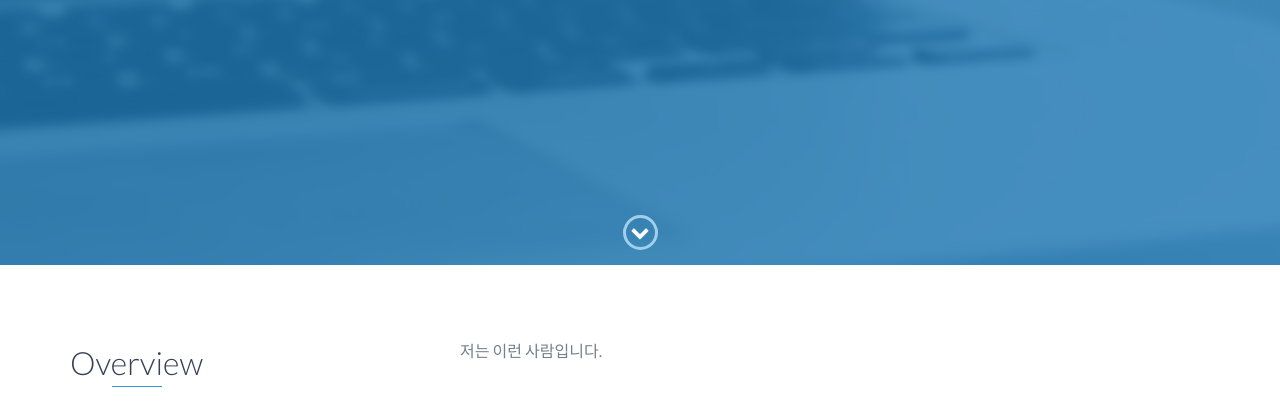
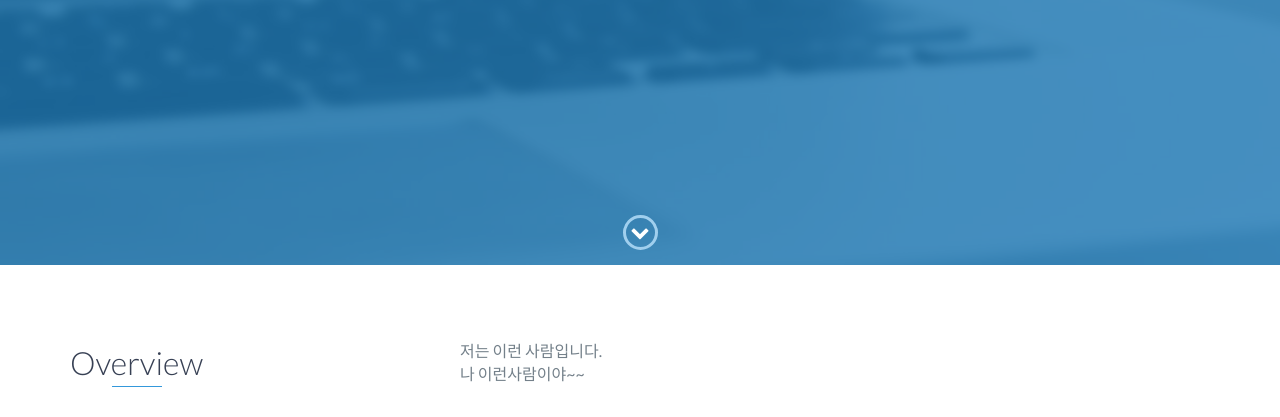
Before and after one commit to dhalsdl12/devFolio, a website: page index.html in a window 1280 px wide. Shown: the part 535-952 px from the top of the page. Drawn offline with nearby package versions, Linux system fonts and the light colour scheme.

Commit message:
Update index.html

```diff
--- a/index.html
+++ b/index.html
@@ -79,6 +79,9 @@
                 <div class="col-md-8">
                     <p>
                         저는 이런 사람입니다.
+                    </p>
+		    <p>
+                        나 이런사람이야~~
                     </p>
                 </div>
             </div>
```
